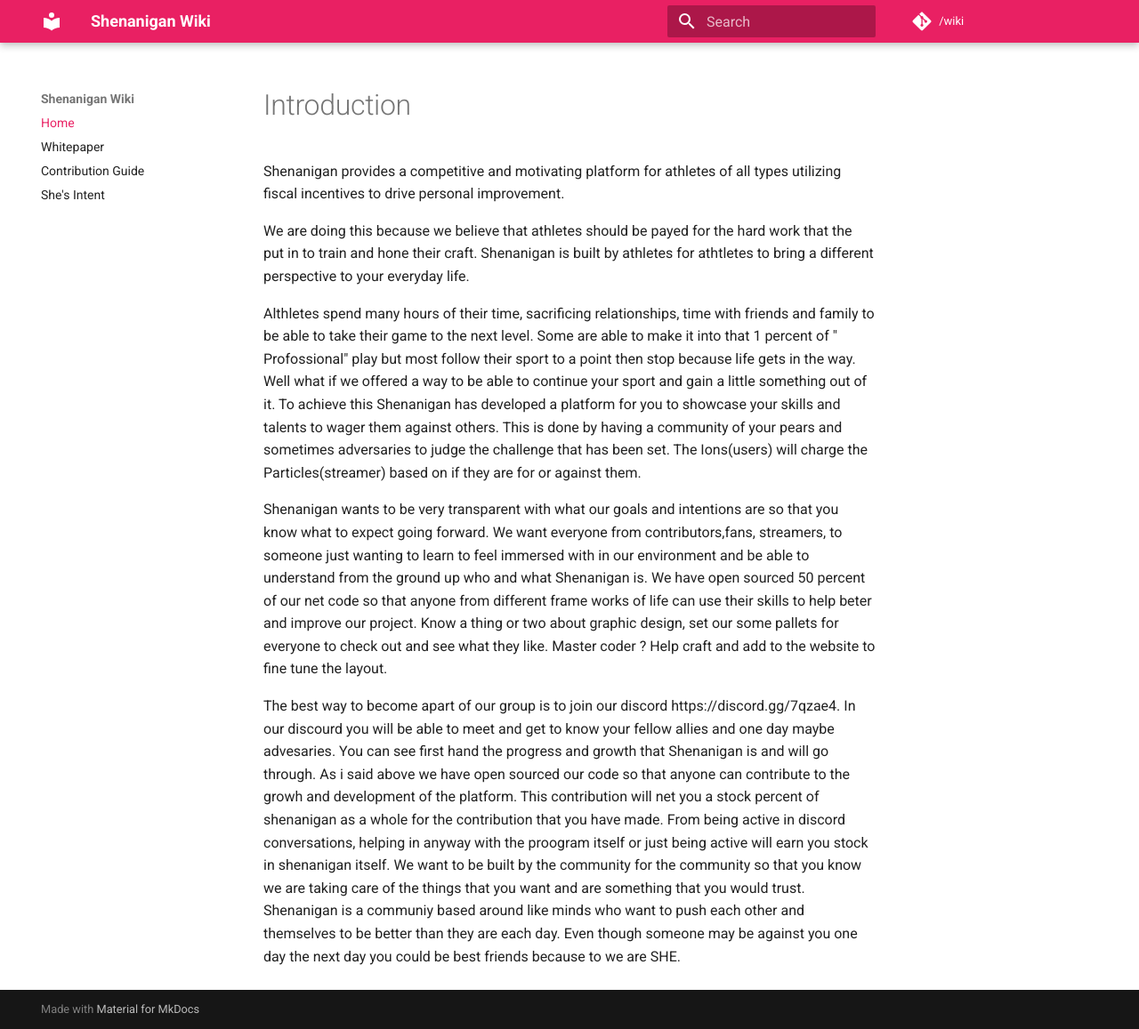
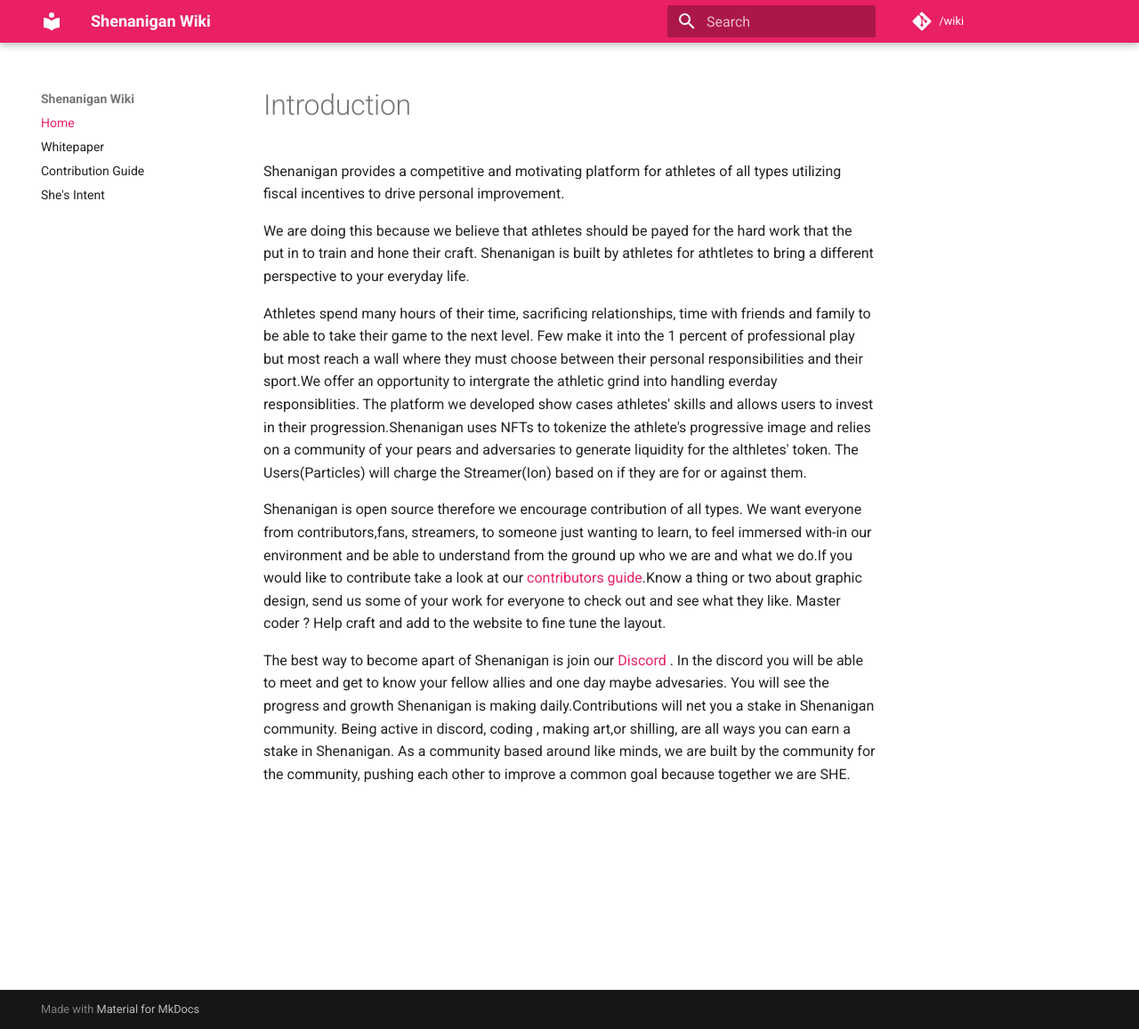
Before and after one commit to ShenaniganDApp/docs, an MkDocs documentation site: the page built from docs/index.md, in a window 1280 px wide and 1157 px high. Shown: the whole window at 89% size. Built offline with MkDocs 1.6.1 and Material for MkDocs 9.7.7, drawn with Linux system fonts in a browser that asks for light colours; comment, search, counter and statistics services are not loaded.

Commit message:
Update index.md

```diff
--- a/docs/index.md
+++ b/docs/index.md
@@ -1,11 +1,11 @@
-#  Introduction
+# Introduction
 
 Shenanigan provides a competitive and motivating platform for athletes of all types utilizing fiscal incentives to drive personal improvement.
 
 We are doing this because we believe that athletes should be payed for the hard work that the put in to train and hone their craft. Shenanigan is built by athletes for athtletes to bring a different perspective to your everyday life.
 
-Althletes spend many hours of their time, sacrificing relationships, time with friends and family to be able to take their game to the next level. Some are able to make it into that 1 percent of " Profossional" play but most follow their sport to a point then stop because life gets in the way. Well what if we offered a way to be able to continue your sport and gain a little something out of it. To achieve this Shenanigan has developed a platform for you to showcase your skills and talents to wager them against others. This is done by having a community of your pears and sometimes adversaries to judge the challenge that has been set. The Ions(users) will charge the Particles(streamer) based on if they are for or against them.
+Athletes spend many hours of their time, sacrificing relationships, time with friends and family to be able to take their game to the next level. Few make it into the 1 percent of  professional play but most reach a wall where they must choose between their personal responsibilities and their sport.We offer an opportunity to intergrate the athletic grind into handling everday responsiblities. The platform we developed show cases athletes' skills and allows users to invest in their progression.Shenanigan uses NFTs to tokenize the athlete's progressive image and relies on a community of your pears and adversaries to generate liquidity  for the althletes' token. The Users(Particles) will charge  the Streamer(Ion)  based on if they are for or against them.
 
-Shenanigan wants to be very transparent with what our goals and intentions are so that you know what to expect going forward. We want everyone from contributors,fans, streamers,  to someone just wanting to learn to feel immersed with in our environment and be able to understand from the ground up who and what Shenanigan is. We have open sourced 50 percent of our net code so that anyone from different frame works of life can use their skills to help beter and improve our project. Know a thing or two about graphic design, set our some pallets for everyone to check out and see what they like. Master coder ? Help craft and add to the website to fine tune the layout.
+Shenanigan is open source therefore we encourage contribution of all types. We want everyone from contributors,fans, streamers,  to someone just wanting to learn, to feel immersed with-in our environment and be able to understand from the ground up who we are  and what we do.If you would like to contribute take a look at our [contributors guide](http://https://she.energy/wiki/contribution/ ).Know a thing or two about graphic design, send us some of your work for everyone to check out and see what they like. Master coder ? Help craft and add to the website to fine tune the layout.
 
-The best way to become apart of our group is to join our discord https://discord.gg/7qzae4. In our discourd you will be able to meet and get to know your fellow allies and one day maybe advesaries. You can see first hand the progress and growth that Shenanigan is and will go through. As i said above we have open sourced our code so that anyone can contribute to the growh and development of the platform. This contribution will net you a stock percent of shenanigan as a whole for the contribution that you have made. From being active in discord conversations, helping in anyway with the proogram itself or just being active will earn you stock in shenanigan itself. We want to be built by the community for the community so that you know we are taking care of the things that you want and are something that you would trust. Shenanigan is a communiy based around like minds who want to push each other and themselves to be better than they are each day. Even though someone may be against you one day the next day you could be best friends because to we are SHE.
+The best way to become apart of Shenanigan is join our [Discord](https://discord.gg/GNEMeP) . In the discord you will be able to meet and get to know your fellow allies and one day maybe advesaries. You will see the progress and growth Shenanigan is making daily.Contributions will net you a stake in Shenanigan community. Being active in discord, coding , making art,or shilling, are all ways you can earn a stake in Shenanigan. As a community based around like minds, we are built by the community for the community, pushing each other to improve a common goal because together we are SHE.
```
